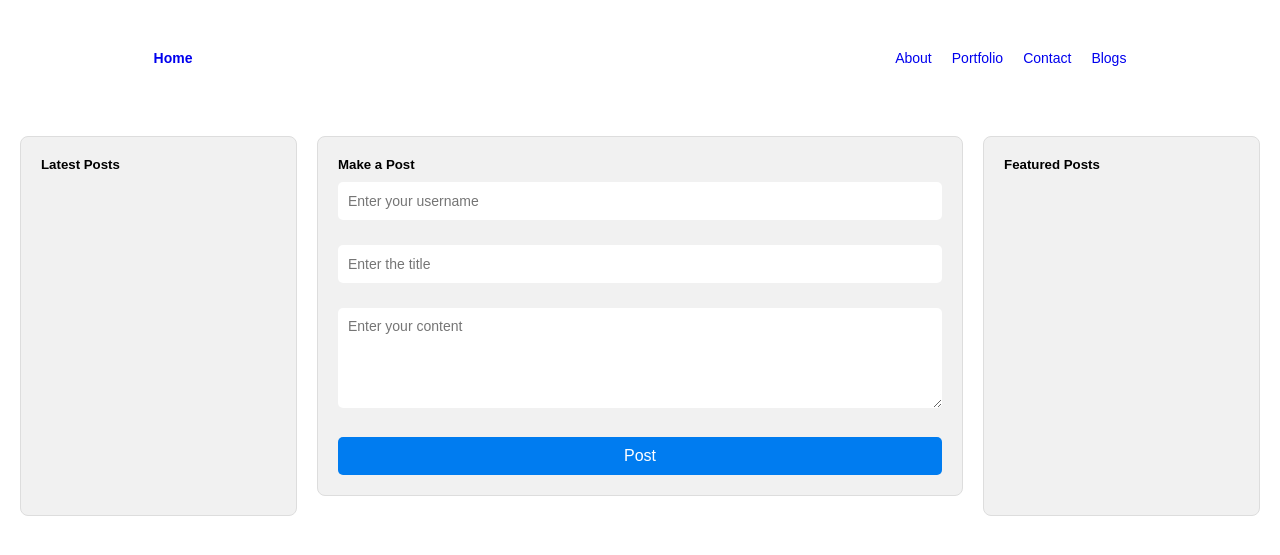
After one commit to OkayAbedin/WebLabReport, a PHP site: page /blogs.php in a window 1280 px wide. The commit adds this page. Shown: the top 555 px of the page. Run offline with PHP 8.4, Linux system fonts and the light colour scheme; data that the repository does not hold is empty.

Commit message:
Add files via upload

```diff
--- /dev/null
+++ b/blogs.css
@@ -0,0 +1,57 @@
+
+.main {
+    display: flex;
+    justify-content: space-between;
+    padding: 20px;
+}
+
+.left-post {
+    width: 20%;
+    padding: 20px;
+    background-color: #f1f1f1;
+    border-radius: 8px;
+    border: 1px solid #ddd;
+}
+
+.posts {
+    width: 55%;
+    padding: 0px 20px;
+}
+
+.right-post {
+    width: 20%;
+    padding: 20px;
+    background-color: #f1f1f1;
+    border-radius: 8px;
+    border: 1px solid #ddd;
+}
+
+.card-post {
+    border: 1px solid #ddd;
+    border-radius: 8px;
+    margin-bottom: 20px;
+    padding: 20px;
+}
+
+.card-post p {
+    font-size: 14px;
+    margin-bottom: 10px;
+}
+
+.card-post h3 {
+    font-size: 20px;
+    margin-bottom: 10px;
+}
+
+.make-post {
+    background-color: #f1f1f1;
+    padding: 20px;
+    margin-bottom: 20px;
+    border-radius: 8px;
+    border: 1px solid #ddd;
+}
+
+.make-post form input::placeholder,
+.make-post form textarea::placeholder {
+    font-size: 14px;
+}
--- /dev/null
+++ b/blogs.php
@@ -0,0 +1,67 @@
+<!DOCTYPE html>
+<html lang="en">
+<head>
+    <meta charset="UTF-8">
+    <meta http-equiv="X-UA-Compatible" content="IE=edge">
+    <meta name="viewport" content="width=device-width, initial-scale=1.0">
+    <title>Blogs</title>
+    <link rel="stylesheet" href="blogs.css">
+    <link rel="stylesheet" href="styles.css">
+</head>
+<body>
+    <header class="header">
+        <div class="container">
+            <div class="left">
+                <a href="index.html">Home</a>
+            </div>
+            <div class="right">
+                <a href="#">About</a>
+                <a href="#">Portfolio</a>
+                <a href="#">Contact</a>
+                <a href="blogs.php">Blogs</a>
+            </div>
+        </div>
+    </header>
+    <div class="main">
+        <div class="left-post">
+            <h5>Latest Posts</h5>
+        </div>
+        <div class="posts">
+            <div class="make-post">
+                <h5>Make a Post</h5>
+                <form action="post.php" method="POST">
+                <div class="inputarea">
+                        <input type="text" name="username" id="username" placeholder="Enter your username">
+                    </div>
+                    <div class="inputarea">
+                        <input type="text" name="title" id="title" placeholder="Enter the title">
+                    </div>
+                    <div class="inputarea">
+                        <textarea name="post" id="post" placeholder="Enter your content"></textarea>
+                    </div>
+                    <input type="submit" value="Post">
+                </form>
+            </div>
+            <?php
+                include "connect.php";
+
+                $query = "SELECT * FROM blogs";
+                $run = mysqli_query($con, $query);
+
+                if(mysqli_num_rows($run) > 0) {
+                    while($row = mysqli_fetch_assoc($run)) {
+                        echo "<div class='card-post'>";
+                        echo "<h3>".$row['title']."</h3>";
+                        echo "🙍‍♂️".$row['username']."</p>";
+                        echo "<p>".$row['post']."</p>";
+                        echo "</div>";
+                    }
+                }
+            ?>
+            </div>
+        <div class="right-post">
+            <h5>Featured Posts</h5>
+        </div>
+    </div>
+</body>
+</html>
--- /dev/null
+++ b/connect.php
@@ -0,0 +1,16 @@
+<?php
+
+    $host = "localhost";
+    $user = "root";
+    $password = "";
+    $db = "test";
+
+    $con = mysqli_connect($host, $user, $password, $db);
+
+    // if(!$con){
+    //     echo "connection failed!";
+    // } else{
+    //     echo "connection successful!";
+    // }
+
+?>
--- a/index.html
+++ b/index.html
@@ -14,12 +14,13 @@
     <header class="header">
         <div class="container">
             <div class="left">
-                <a href="#">Home</a>
+                <a href="index.html">Home</a>
             </div>
             <div class="right">
                 <a href="#">About</a>
                 <a href="#">Portfolio</a>
                 <a href="#">Contact</a>
+                <a href="blogs.php">Blogs</a>
             </div>
         </div>
     </header>
```
Also changed, not shown: contact.php (+1 -6 lines), post.php (added, +17 -0 lines).
